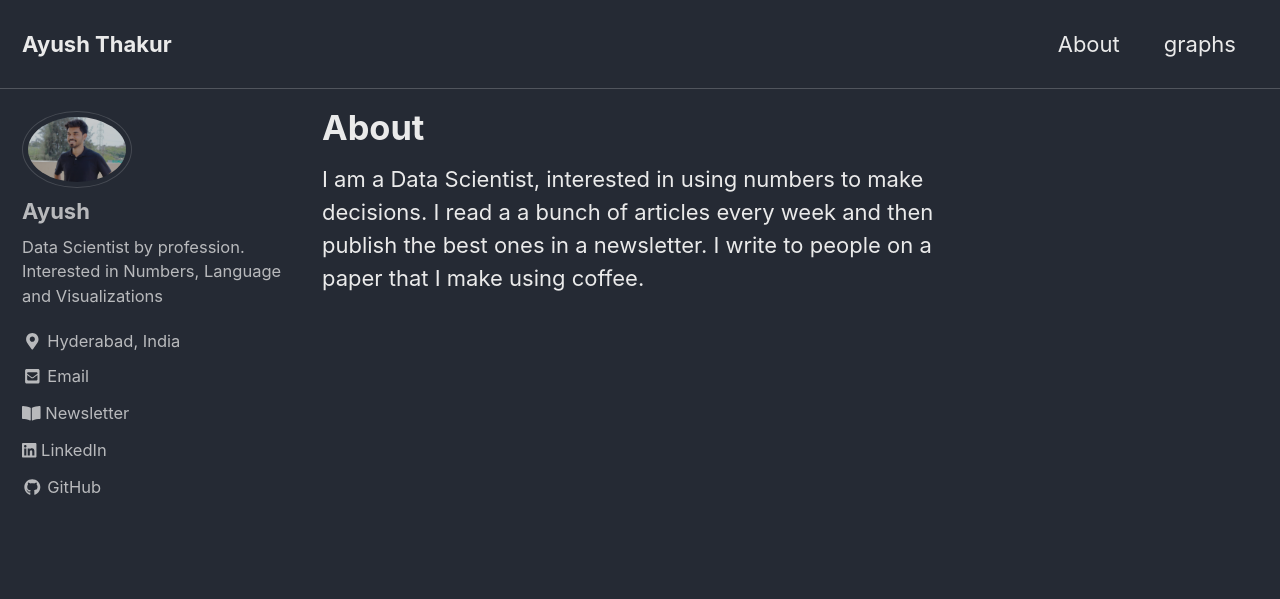
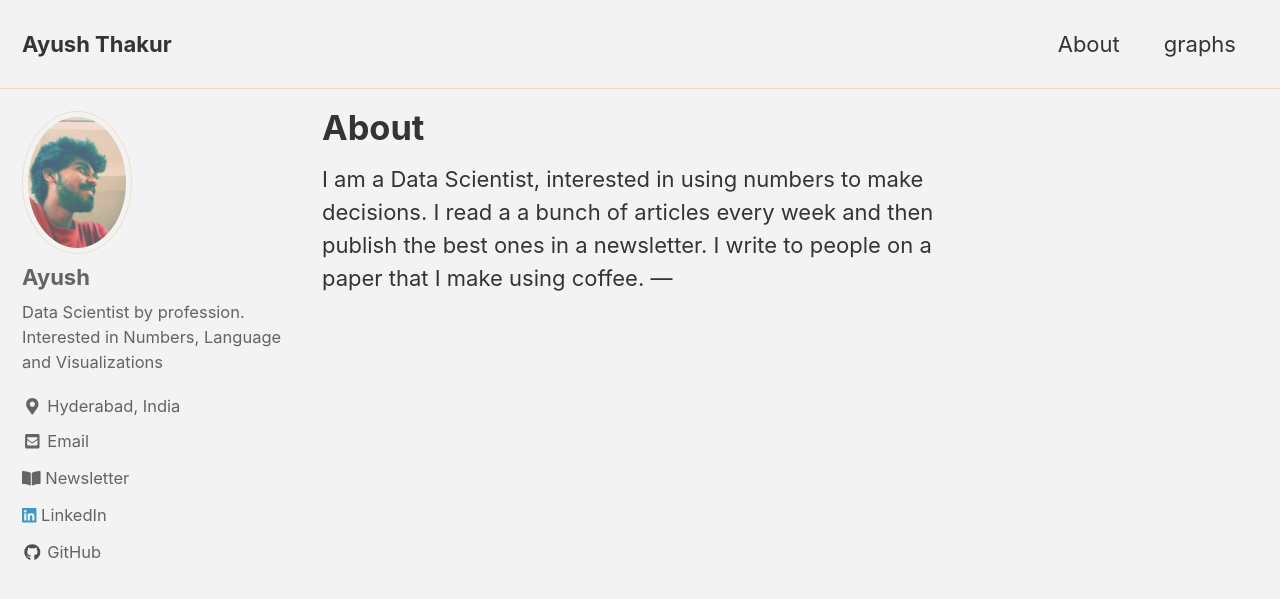
Before and after one commit to oakkalyani/ayushthakur.github.io, a Jekyll site: the page built from _pages/about.md, in a window 1280 px wide and 900 px high. Shown: the top 599 px of the window. Built offline with Jekyll 4.4.1, drawn with Linux system fonts in a browser that asks for light colours; cached includes are drawn as plain includes.

Commit message:
image and other changes
Few changes to accomodate image changes

```diff
--- a/_config.yml
+++ b/_config.yml
@@ -12,7 +12,7 @@
 
 # theme                  : "minimal-mistakes-jekyll"
 # remote_theme           : "mmistakes/minimal-mistakes"
-minimal_mistakes_skin    : "dark" # "air", "aqua", "contrast", "dark", "dirt", "neon", "mint", "plum", "sunrise"
+minimal_mistakes_skin    : "dirt" # "air", "aqua", "contrast", "dark", "dirt", "neon", "mint", "plum", "sunrise"
 
 # Site Settings
 locale                   : "en-US"
@@ -107,7 +107,7 @@ analytics:
 # Site Author
 author:
   name             : "Ayush"
-  avatar           : "/images/linkedIn.png"
+  avatar           : "/images/chaos.jpg"
   bio              : "Data Scientist by profession. Interested in Numbers, Language and Visualizations"
   location         : "Hyderabad, India"
   email            :
--- a/_pages/about.md
+++ b/_pages/about.md
@@ -6,3 +6,4 @@ permalink: /about
 I am a Data Scientist, interested in using numbers to make decisions.
 I read a a bunch of articles every week and then publish the best ones in a newsletter.
 I write to people on a paper that I make using coffee.
+---
--- a/index.html
+++ b/index.html
@@ -2,5 +2,5 @@
 layout: home
 author_profile: true
 header:
-  image: "/images/vitruviam_man.jpg"
+  image: "/images/vitruvian_man.jpg"
 ---
```
